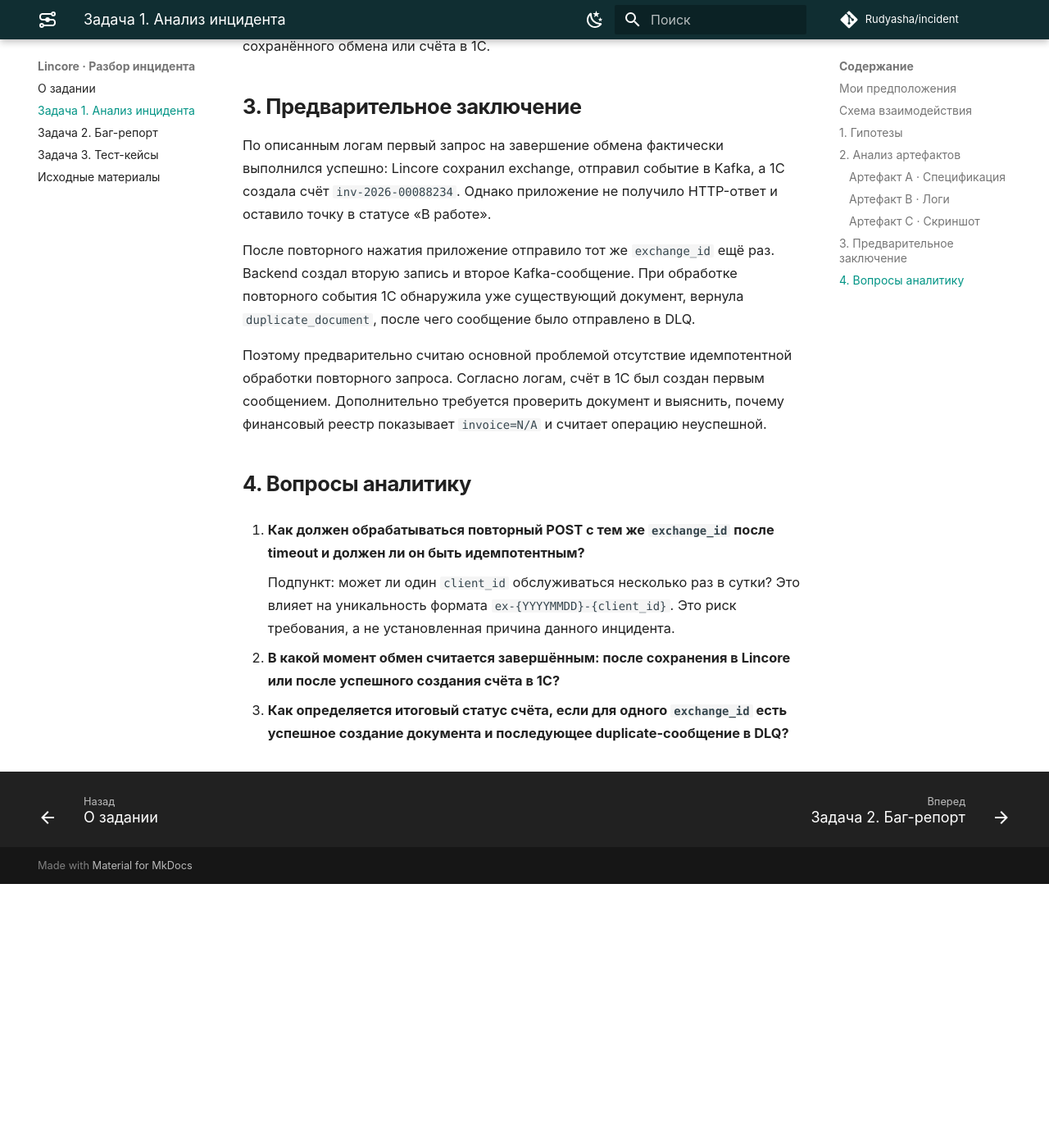
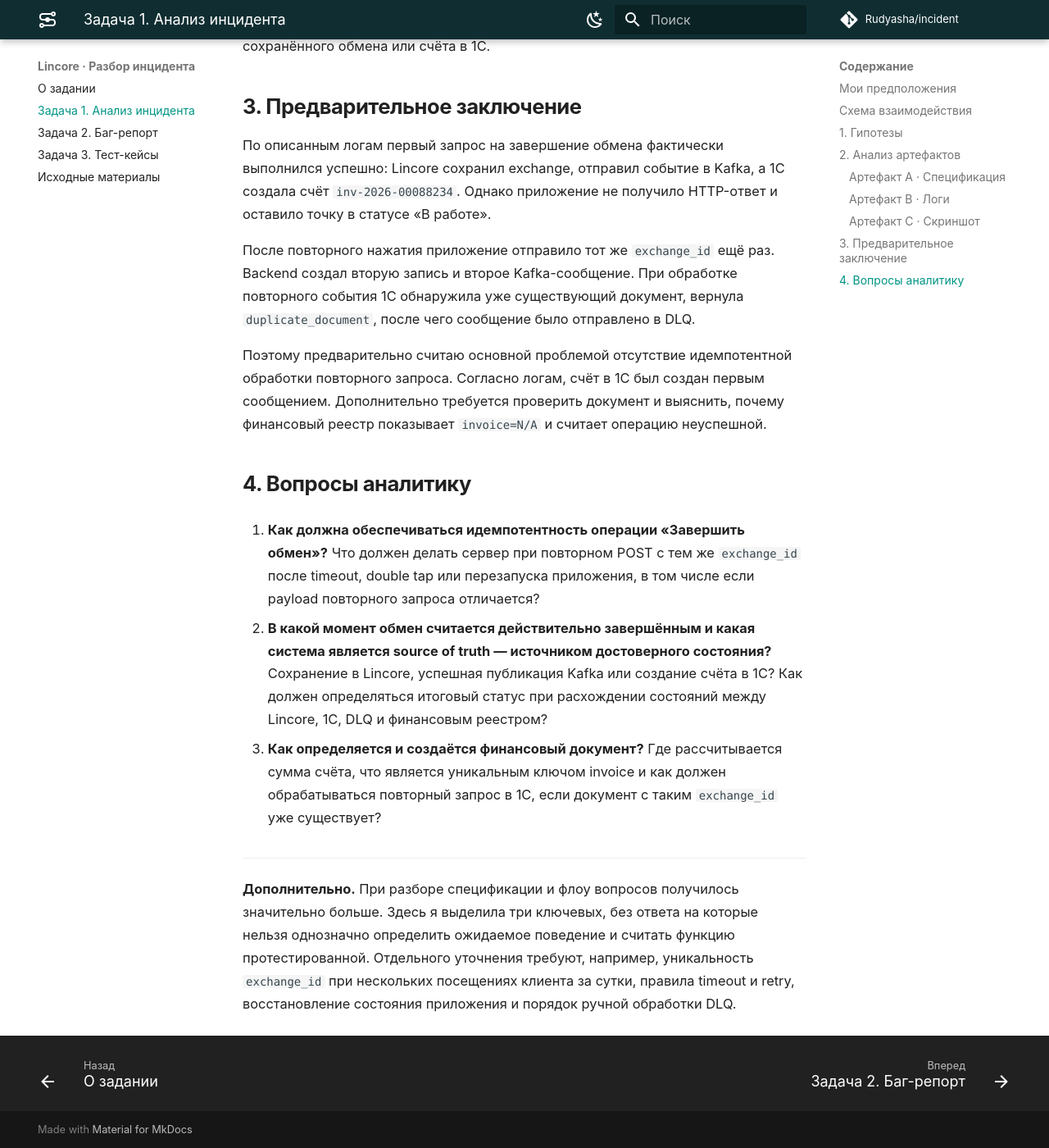
Before and after one commit to Rudyasha/incident, an MkDocs documentation site: the page built from docs/task-1.md, in a window 1280 px wide and 1400 px high, scrolled down 3975 px. Shown: the whole window at 82% size. Built offline with MkDocs 1.6.1 and Material for MkDocs 9.7.7, drawn with Linux system fonts in a browser that asks for light colours; comment, search, counter and statistics services are not loaded; before the commit the page ends 5053 px from its top, so only the background shows below that.

Commit message:
Refine analyst questions and note remaining specification gaps

```diff
--- a/docs/task-1.md
+++ b/docs/task-1.md
@@ -111,10 +111,12 @@ sequenceDiagram
 
 ## 4. Вопросы аналитику
 
-1. **Как должен обрабатываться повторный POST с тем же `exchange_id` после timeout и должен ли он быть идемпотентным?**
+1. **Как должна обеспечиваться идемпотентность операции «Завершить обмен»?** Что должен делать сервер при повторном POST с тем же `exchange_id` после timeout, double tap или перезапуска приложения, в том числе если payload повторного запроса отличается?
 
-    Подпункт: может ли один `client_id` обслуживаться несколько раз в сутки? Это влияет на уникальность формата `ex-{YYYYMMDD}-{client_id}`. Это риск требования, а не установленная причина данного инцидента.
+2. **В какой момент обмен считается действительно завершённым и какая система является source of truth — источником достоверного состояния?** Сохранение в Lincore, успешная публикация Kafka или создание счёта в 1С? Как должен определяться итоговый статус при расхождении состояний между Lincore, 1С, DLQ и финансовым реестром?
 
-2. **В какой момент обмен считается завершённым: после сохранения в Lincore или после успешного создания счёта в 1С?**
+3. **Как определяется и создаётся финансовый документ?** Где рассчитывается сумма счёта, что является уникальным ключом invoice и как должен обрабатываться повторный запрос в 1С, если документ с таким `exchange_id` уже существует?
 
-3. **Как определяется итоговый статус счёта, если для одного `exchange_id` есть успешное создание документа и последующее duplicate-сообщение в DLQ?**
+---
+
+**Дополнительно.** При разборе спецификации и флоу вопросов получилось значительно больше. Здесь я выделила три ключевых, без ответа на которые нельзя однозначно определить ожидаемое поведение и считать функцию протестированной. Отдельного уточнения требуют, например, уникальность `exchange_id` при нескольких посещениях клиента за сутки, правила timeout и retry, восстановление состояния приложения и порядок ручной обработки DLQ.
```
